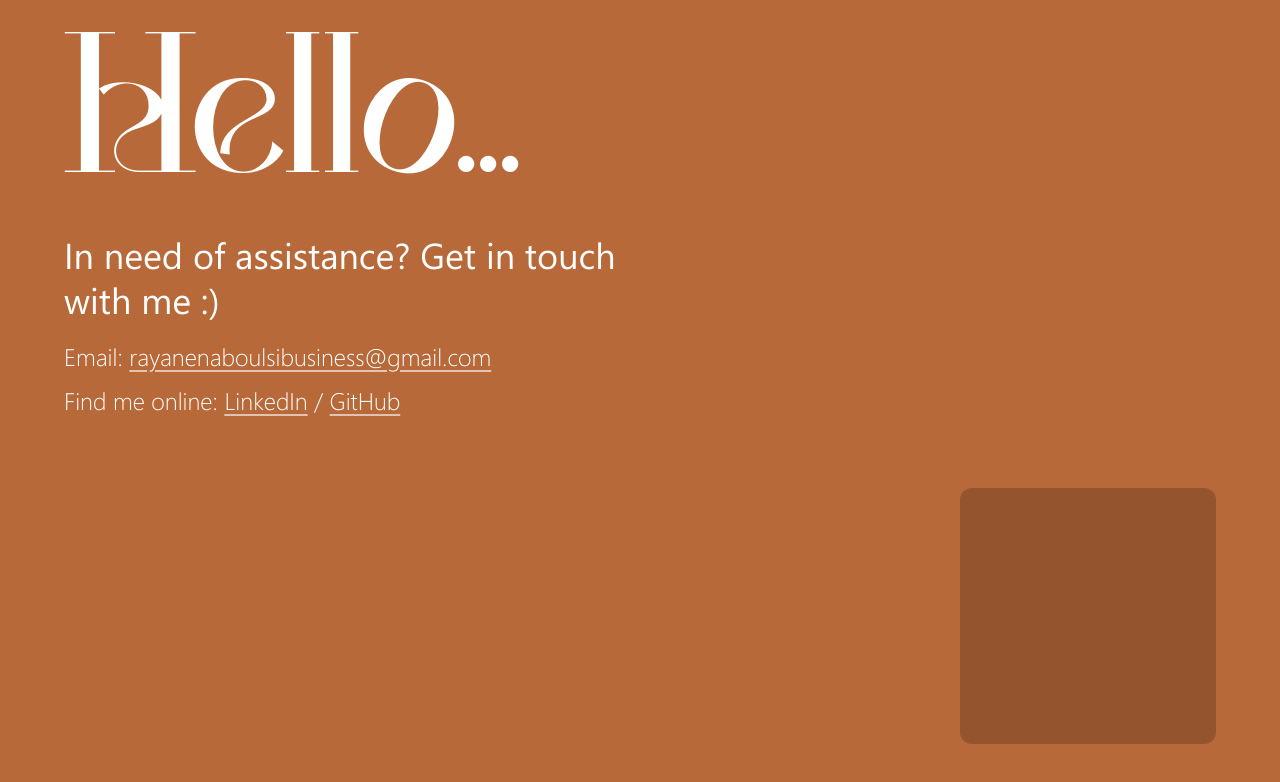
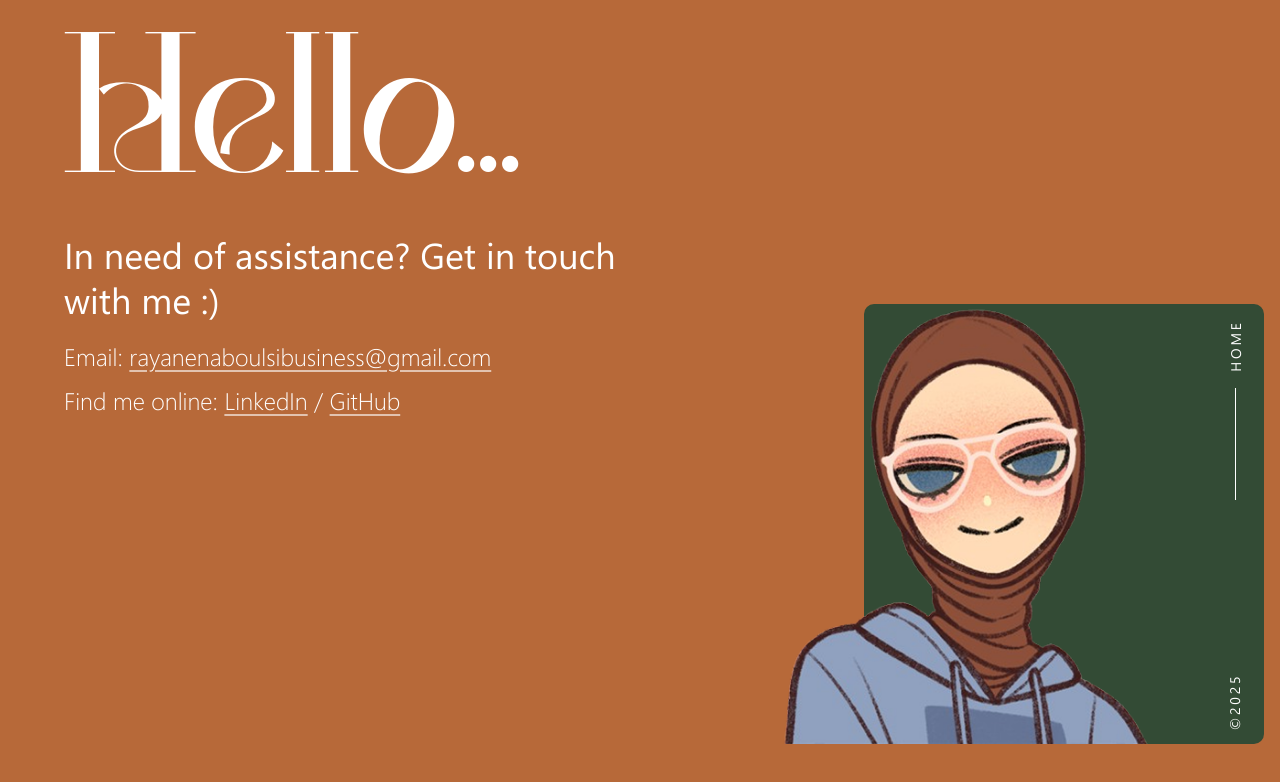
Before and after one commit to Rayane300402/website_portfolio, a React (Vite) app: page /contact in a window 1280 px wide. Shown: the top 782 px of the page. Built offline with nearby package versions, Linux system fonts and the light colour scheme.

Commit message:
added profuile card for contact

```diff
--- /dev/null
+++ b/src/components/ContactProfileCard.tsx
@@ -0,0 +1,61 @@
+const ContactProfileCard = () => {
+  return (
+    <div className="relative h-[440px] w-full flex items-start">
+      {/* PROFILE IMAGE – now on the LEFT */}
+      <img
+        src="/img/profile.png"
+        alt="Profile illustration"
+        className="
+          absolute
+          bottom-0
+          left-0
+          h-full
+          w-auto
+          object-cover
+          translate-x-24
+          scale-x-[-1]
+          z-20
+        "
+      />
+
+      {/* CONTAINER – now on the RIGHT */}
+      <div
+        className="
+        absolute
+          left-50
+          right-auto
+          top-0
+          bottom-0
+          ml-auto
+          w-[400px]
+          h-full
+          bg-forest-50
+          rounded-[10px]
+        "
+      >
+        {/* Sidebar */}
+        <div
+          className="
+            absolute
+            top-6 bottom-6 right-0
+            flex flex-col justify-between items-center text-white
+          "
+        >
+          <div className="flex flex-col items-center space-y-8 mt-2">
+            <span className="-rotate-90 text-sm tracking-[0.2em]">
+              HOME
+            </span>
+
+            <div className="h-28 w-px bg-white" />
+          </div>
+
+          <span className="-rotate-90 text-sm tracking-[0.2em] mb-2">
+            ©2025
+          </span>
+        </div>
+      </div>
+    </div>
+  );
+};
+
+export default ContactProfileCard;
--- a/src/pages/Contact.tsx
+++ b/src/pages/Contact.tsx
@@ -1,3 +1,5 @@
+import ContactProfileCard from "../components/ContactProfileCard";
+
 const Contact = () => {
   return (
     <main className=" min-h-screen w-screen overflow-x-hidden items-center justify-center bg-ember-75">
@@ -60,10 +62,7 @@ const Contact = () => {
 
         {/* RIGHT COLUMN — bottom aligned */}
         <div className="flex flex-col justify-end items-end h-full me-16">
-          {/* Your profile block goes here */}
-          <div className="w-64 h-64 bg-black/20 rounded-xl">
-            {/* Placeholder */}
-          </div>
+         <ContactProfileCard />
         </div>
       </section>
     </main>
```
